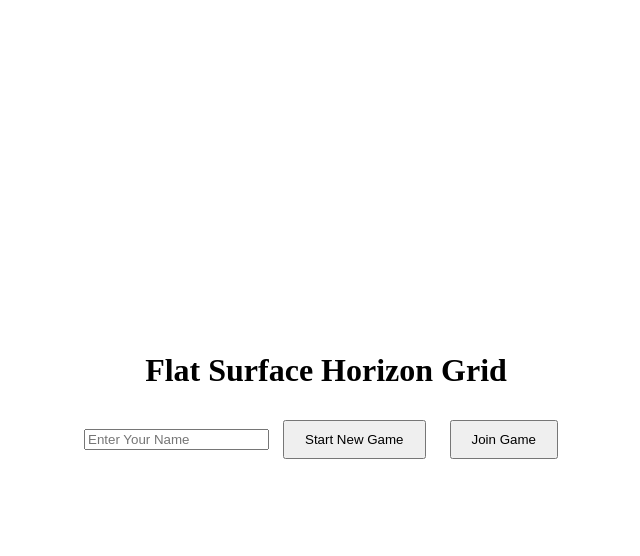
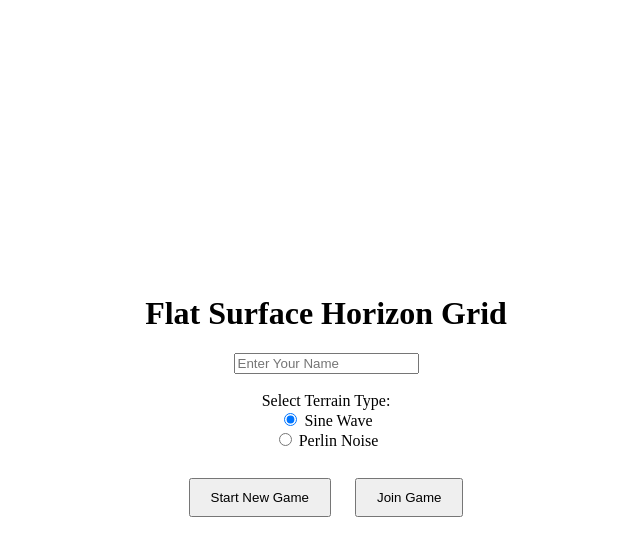
Before and after one commit to maxwell-hoff/behind-enemy-lines, a Flask app: page / in a window 1280 px wide. Shown: the top 556 px of the page, without its empty margins (314-954 px from the left). Run offline with Flask 3, Linux system fonts and the light colour scheme.

Commit message:
added perlin noise terrain and toggle to sine wave terrain

```diff
--- a/app.py
+++ b/app.py
@@ -7,6 +7,7 @@ from redis.connection import SSLConnection
 import uuid
 import random
 import string
+import noise  # Import the noise library
 
 app = Flask(__name__)
 
@@ -25,59 +26,77 @@ redis_client = redis.Redis.from_url(
 VIEWER_HEIGHT_FT = 6
 SQUARE_SIZE_MILES = 0.1
 
-def terrain_height(x, y):
-    # Amplitude of the hills (in feet)
-    A = 10  # Reduced maximum height variation
-    # Wavelength of the hills (in squares)
-    wavelength = 200  # Increased wavelength for gradual slopes
-    # Convert x and y to radians for the sine function
-    k = (2 * math.pi) / wavelength
-    # Terrain height function
-    return A * math.sin(k * x) * math.sin(k * y)
+# Terrain types
+TERRAIN_SINE = 'sine'
+TERRAIN_PERLIN = 'perlin'
 
-def terrain_gradient(x, y):
+# Define the scale for Perlin noise
+PERLIN_SCALE = 0.05  # Adjust as needed
+
+def terrain_height_sine(x, y):
+    # Sine wave terrain
     A = 10
     wavelength = 200
     k = (2 * math.pi) / wavelength
-    # Partial derivatives (slopes in x and y)
+    return A * math.sin(k * x) * math.sin(k * y)
+
+def terrain_gradient_sine(x, y):
+    A = 10
+    wavelength = 200
+    k = (2 * math.pi) / wavelength
     dh_dx = A * k * math.cos(k * x) * math.sin(k * y)
     dh_dy = A * k * math.sin(k * x) * math.cos(k * y)
     return dh_dx, dh_dy
 
-def tilt_angle(x, y):
-    dh_dx, dh_dy = terrain_gradient(x, y)
-    # Gradient magnitude
+def terrain_height_perlin(x, y):
+    # Perlin noise terrain
+    A = 10  # Amplitude
+    scale = PERLIN_SCALE
+    # Generate noise value between -1 and 1
+    noise_value = noise.pnoise2(x * scale, y * scale)
+    return A * noise_value
+
+def terrain_gradient_perlin(x, y):
+    A = 10
+    scale = PERLIN_SCALE
+    # Compute gradients using finite differences
+    delta = 0.01
+    h_center = noise.pnoise2(x * scale, y * scale)
+    h_x1 = noise.pnoise2((x + delta) * scale, y * scale)
+    h_y1 = noise.pnoise2(x * scale, (y + delta) * scale)
+    dh_dx = A * (h_x1 - h_center) / delta
+    dh_dy = A * (h_y1 - h_center) / delta
+    return dh_dx, dh_dy
+
+def tilt_angle(x, y, terrain_type):
+    if terrain_type == TERRAIN_PERLIN:
+        dh_dx, dh_dy = terrain_gradient_perlin(x, y)
+    else:
+        dh_dx, dh_dy = terrain_gradient_sine(x, y)
     gradient_magnitude = math.sqrt(dh_dx**2 + dh_dy**2)
-    # Tilt angle in radians
     theta = math.atan(gradient_magnitude)
-    # Limit the tilt angle to a maximum of 15 degrees (converted to radians)
     max_tilt_radians = math.radians(15)
     if theta > max_tilt_radians:
         theta = max_tilt_radians
     return theta
 
-def tilt_direction(x, y):
-    dh_dx, dh_dy = terrain_gradient(x, y)
-    # Direction angle in radians (0 = east, pi/2 = north)
+def tilt_direction(x, y, terrain_type):
+    if terrain_type == TERRAIN_PERLIN:
+        dh_dx, dh_dy = terrain_gradient_perlin(x, y)
+    else:
+        dh_dx, dh_dy = terrain_gradient_sine(x, y)
     phi = math.atan2(dh_dy, dh_dx)
     return phi
 
 # Calculate visibility range
-def get_visibility_range(x, y):
-    # Compute tilt angle at the current position
-    theta = tilt_angle(x, y)
+def get_visibility_range(x, y, terrain_type):
+    theta = tilt_angle(x, y, terrain_type)
     sin_theta = math.sin(theta)
-
-    # Compute horizon distances in downhill and uphill directions
     d_downhill_miles = 1.22 * math.sqrt(VIEWER_HEIGHT_FT * (1 + sin_theta))
     d_uphill_miles = 1.22 * math.sqrt(VIEWER_HEIGHT_FT * (1 - sin_theta))
-
-    # Convert distances to squares
     a_squares = int(d_downhill_miles / SQUARE_SIZE_MILES)
     b_squares = int(d_uphill_miles / SQUARE_SIZE_MILES)
-
-    # Return visibility ranges and tilt direction
-    phi = tilt_direction(x, y)
+    phi = tilt_direction(x, y, terrain_type)
     return a_squares, b_squares, phi
 
 # Session management functions (unchanged)
@@ -104,7 +123,7 @@ def generate_lobby_code():
         if not redis_client.exists(lobby_code):
             return lobby_code
 
-# Routes (unchanged except for '/visible_cells')
+# Routes
 @app.route('/')
 def index():
     session_id = get_session_id()
@@ -117,6 +136,7 @@ def start_game():
     session_id = get_session_id()
     data = request.get_json(silent=True) or {}
     player_name = data.get('player_name', 'Player1')
+    terrain_type = data.get('terrain_type', TERRAIN_SINE)
     lobby_code = generate_lobby_code()
     session_data = {'lobby_code': lobby_code, 'player_name': player_name}
 
@@ -126,7 +146,8 @@ def start_game():
         'max_players': 4,
         'player_names': [player_name],
         'ready_statuses': [False],
-        'game_started': False
+        'game_started': False,
+        'terrain_type': terrain_type
     }
     redis_client.set(lobby_code, json.dumps(game_state), ex=3600)
 
@@ -204,13 +225,14 @@ def visible_cells():
         return jsonify({'status': 'error', 'message': 'Game state not found'}), 400
 
     game_state = json.loads(game_state_json)
+    terrain_type = game_state.get('terrain_type', TERRAIN_SINE)
 
     position = game_state['position']
     center_x = position['x']
     center_y = position['y']
 
     # Get the adjusted visibility ranges
-    a_squares, b_squares, phi = get_visibility_range(center_x, center_y)
+    a_squares, b_squares, phi = get_visibility_range(center_x, center_y, terrain_type)
 
     # Rotate the ellipse to align with the tilt direction
     cos_phi = math.cos(phi)
@@ -220,7 +242,7 @@ def visible_cells():
     visible_cells = []
 
     # Determine the grid boundaries
-    max_range = max(a_squares, b_squares, 10)  # Ensure a minimum grid size
+    max_range = max(a_squares, b_squares, 10)
     for y in range(center_y - max_range, center_y + max_range + 1):
         for x in range(center_x - max_range, center_x + max_range + 1):
             dx = x - center_x
--- a/requirements.txt
+++ b/requirements.txt
@@ -3,3 +3,4 @@ numpy>=1.25.0
 perlin_noise==1.12
 gunicorn==20.1.0
 redis>=4.0.0,<5.0.0
+noise
--- a/templates/index.html
+++ b/templates/index.html
@@ -7,8 +7,8 @@
             height: 100%;
             margin: 0;
             display: flex;
-            justify-content: center; /* Center horizontally */
-            align-items: center;     /* Center vertically */
+            justify-content: center;
+            align-items: center;
         }
         #menu {
             text-align: center;
@@ -33,7 +33,13 @@
     <div id="menu">
         <h1>Flat Surface Horizon Grid</h1>
         <!-- Input for player name when starting a new game -->
-        <input type="text" id="player-name-input" placeholder="Enter Your Name">
+        <input type="text" id="player-name-input" placeholder="Enter Your Name"><br><br>
+        <!-- Terrain type selection -->
+        <label>Select Terrain Type:</label><br>
+        <input type="radio" id="terrain-sine" name="terrain-type" value="sine" checked>
+        <label for="terrain-sine">Sine Wave</label><br>
+        <input type="radio" id="terrain-perlin" name="terrain-type" value="perlin">
+        <label for="terrain-perlin">Perlin Noise</label><br><br>
         <button onclick="startGame()">Start New Game</button>
         <button onclick="showJoinForm()">Join Game</button>
         <div id="join-form">
@@ -46,10 +52,11 @@
     <script>
         function startGame() {
             const playerName = document.getElementById('player-name-input').value.trim() || 'Player1';
+            const terrainType = document.querySelector('input[name="terrain-type"]:checked').value;
             fetch('/start_game', {
                 method: 'POST',
                 headers: {'Content-Type': 'application/json'},
-                body: JSON.stringify({'player_name': playerName})
+                body: JSON.stringify({'player_name': playerName, 'terrain_type': terrainType})
             })
             .then(response => response.json())
             .then(data => {
```
